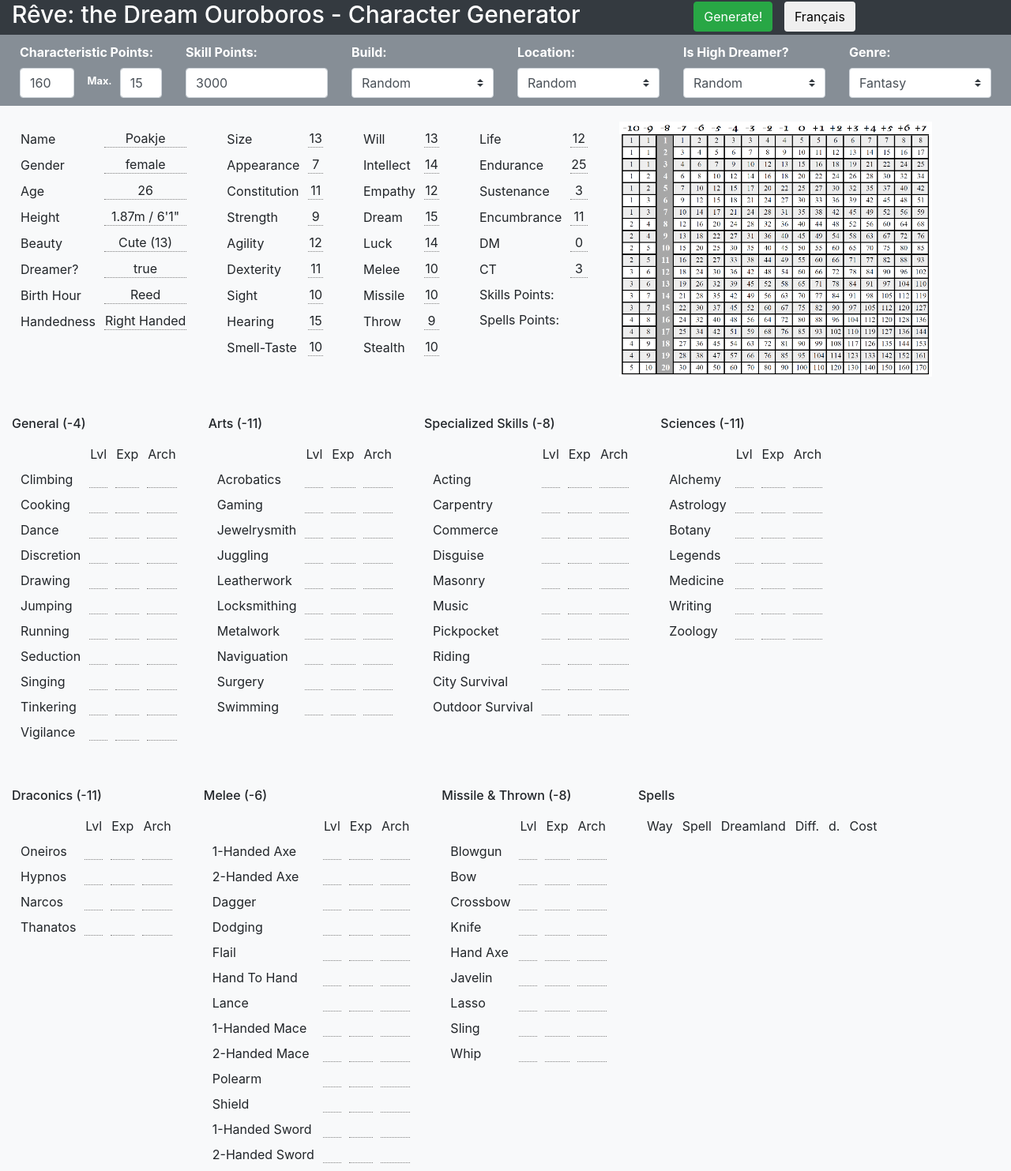
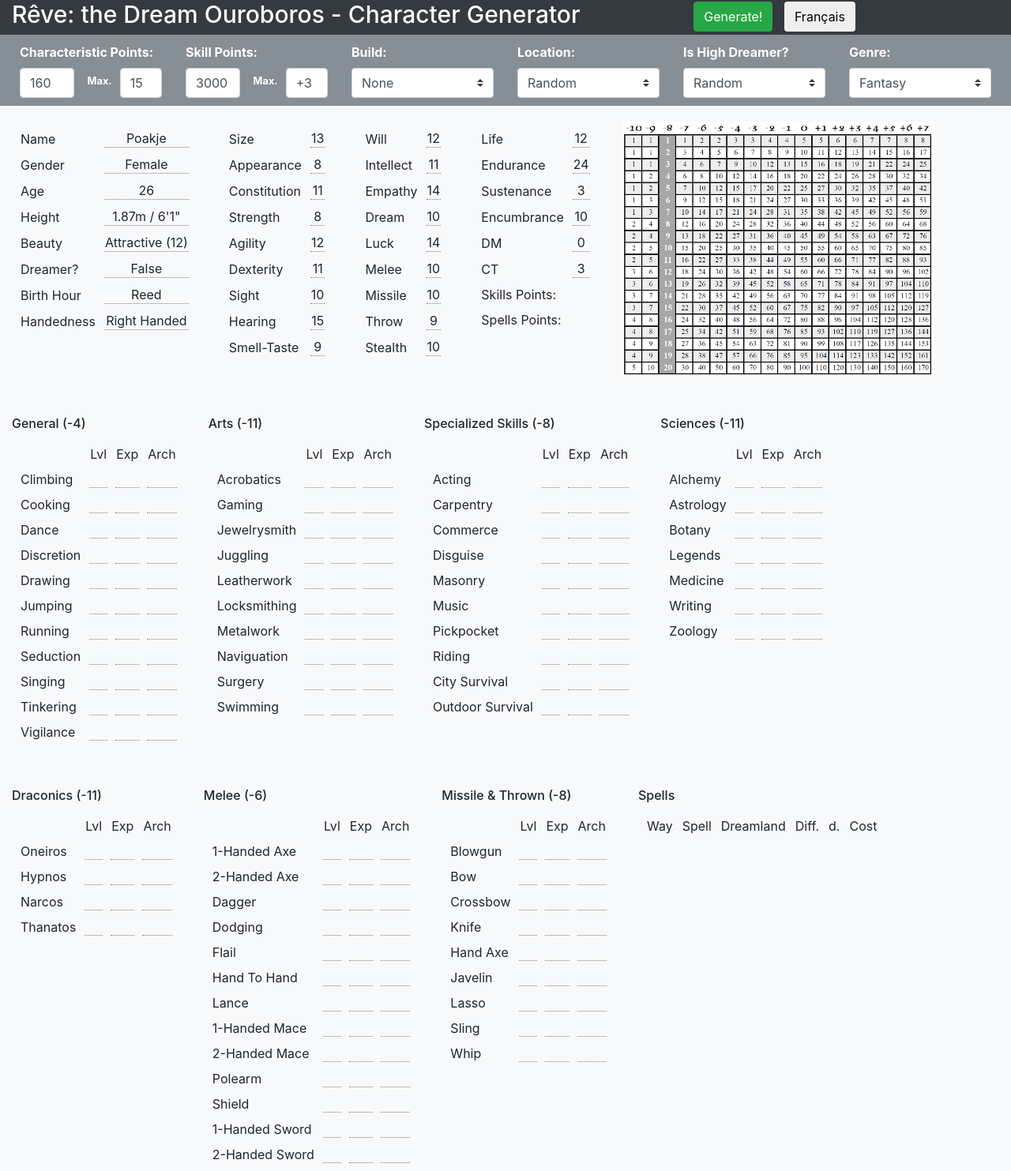
Before and after one commit to the-french-gm/Reve-the-Dream-Ouroboros, a Jekyll site: the page built from pages/index.html, in a window 1280 px wide. Shown: the whole page at 79% size. Built offline with Jekyll 4.4.1, drawn with Linux system fonts in a browser that asks for light colours.

```diff
--- a/assets/css/pages/chargen.css
+++ b/assets/css/pages/chargen.css
@@ -28,6 +28,7 @@ table {
 td.value {
     border-bottom: 1px dotted gray;
     text-align: center;
+    text-transform: capitalize;
 }
 
 td>label {
--- a/assets/js/chargen/chargen.js
+++ b/assets/js/chargen/chargen.js
@@ -4,6 +4,21 @@
 function getSettings() {
     var settings = {};
 
+    /*
+     * Language Settings
+     */
+    settings['language'] = $('.lang-btn').text();
+
+    if(settings['language'] == 'Français') {
+        settings['language'] = 'en';
+    }
+    else {
+        settings['language'] = 'fr';
+    }
+
+    /*
+     * Generator Settings
+     */
     settings['characteristic-points'] = $('.setting-characteristic-points').val();
     settings['max-characteristic-points'] = $('.setting-max-characteristic-points').val();
     settings['skill-points'] = $('.setting-skill-points').val();
@@ -16,7 +31,7 @@ function getSettings() {
      *
      */
     if(settings['high-dreamer'] == 'random') {
-        settings['high-dreamer'] = (Math.random() >= 0.5) ? true : false;
+        settings['high-dreamer'] = (Math.random() <= 0.25) ? true : false;
     }
     else if(settings['high-dreamer'] == 'yes') {
         settings['high-dreamer'] = true;
@@ -28,7 +43,7 @@ function getSettings() {
     /*
      *
      */
-    if(settings['build'] != 'random') {
+    if(settings['build'] != 'none') {
         settings['template'] = character_templates[settings['build']];
         settings['build'] = true;
     }
--- a/assets/js/chargen/i18n.js
+++ b/assets/js/chargen/i18n.js
@@ -15,6 +15,8 @@ $(document).ready( function( $ ) {
 	 *
 	 */
 	function applyLanguage() {
+		var settings = getSettings();
+
 		$.i18n()
 		.load('assets/js/chargen/lang/'+settings['language']+'-'+settings['genre']+'.json', settings['language']+'-'+settings['genre'])
 		.done(function() {
@@ -27,6 +29,7 @@ $(document).ready( function( $ ) {
 	 *
 	 */
 	$('.genre-select').on("change keyup", function() {
+		var settings = getSettings();
 		settings['genre'] = $(".genre-select option:selected").val();
 		applyLanguage();
 
@@ -45,6 +48,8 @@ $(document).ready( function( $ ) {
 	 * Change the language between English and French
 	 */
 	$('.lang-btn').on('click', function() {
+		var settings = getSettings();
+
 		if(settings['language'] == 'en') {
 			$(this).text("English");
 			settings['language'] = 'fr';
--- a/pages/index.html
+++ b/pages/index.html
@@ -41,13 +41,23 @@ permalink: /
 
                 <div class="col-xs-12 col-md-2">
                     <label>Skill Points:</label>
-                    <input type="text" class="form-control setting-skill-points" value="3000" />
+                    <div class="form-row">
+                        <div class="col col-xs-12 col-md-5">
+                            <input type="text" class="form-control setting-skill-points" value="3000" />
+                        </div>
+                        <div class="col col-xs-12 col-md-3">
+                            <label class="small max align-middle">Max.</label>
+                        </div>
+                        <div class="col col-xs-12 col-md-4">
+                            <input type="text" class="form-control setting-max-skill-points" value="+3" />
+                        </div>
+                    </div>
                 </div>
 
                 <div class="col-xs-12 col-md-2">
                     <label>Build:</label>
                     <select class="custom-select setting-build">
-                        <option value="random">Random</option>
+                        <option value="none">None</option>
                         <option value="white-mage">White Mage</option>
                         <option value="dark-mage">Dark Mage</option>
                     </select>
```
